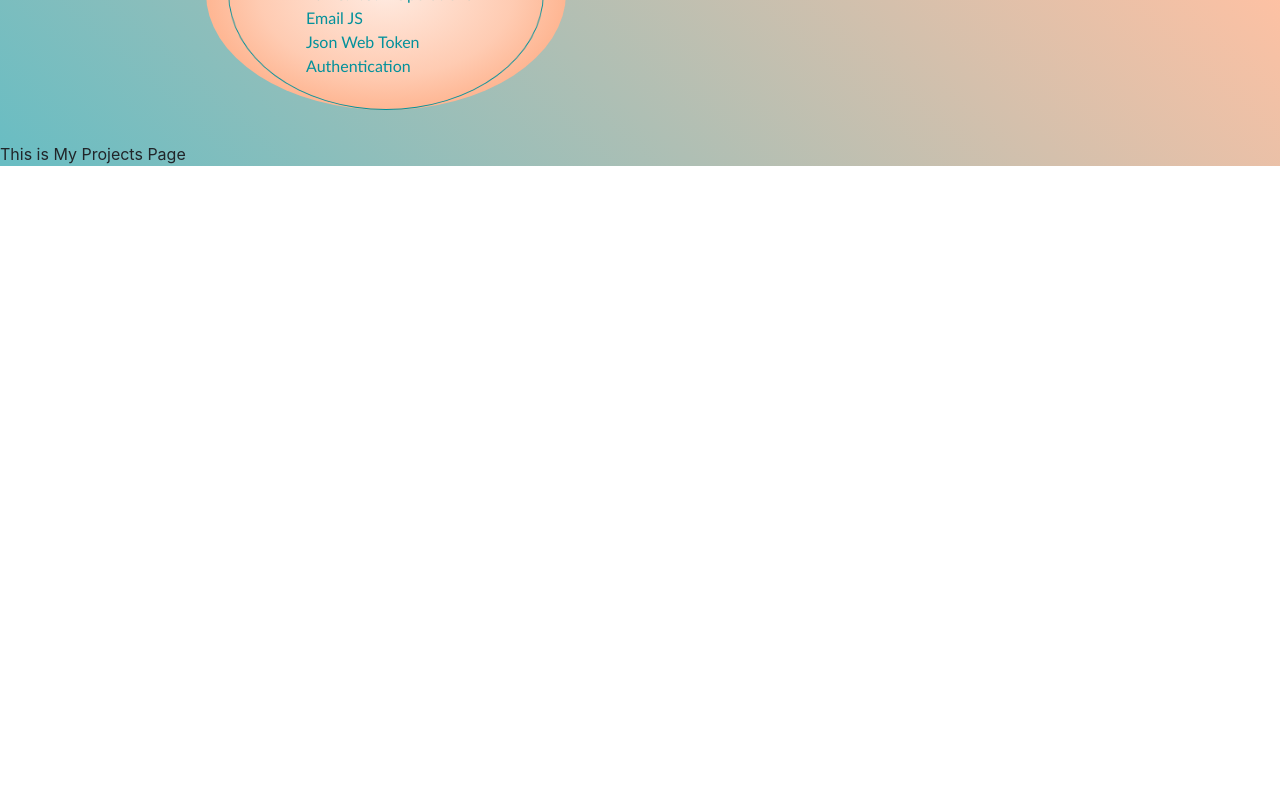
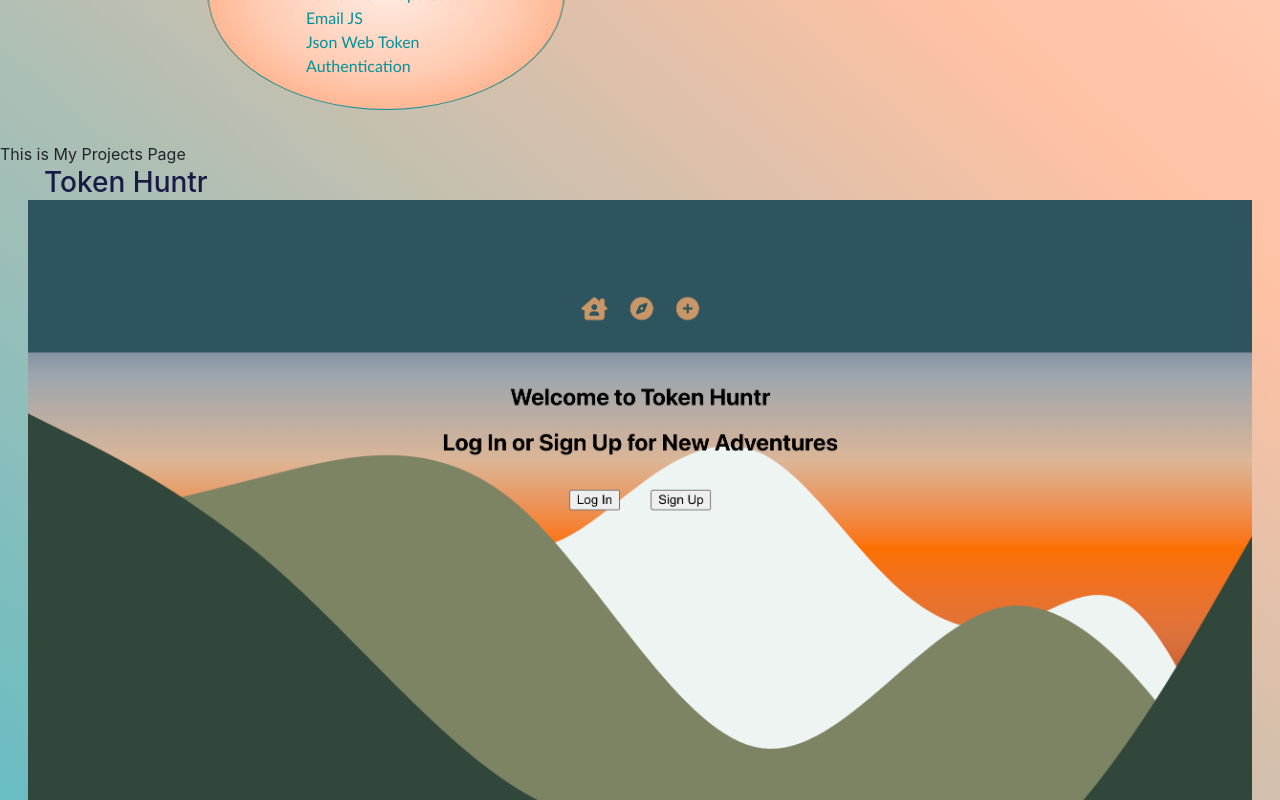
Before and after one commit to Job85/portfolio-site, a React (Create React App) app: page / in a window 1280 px wide. Shown: the part 2000-2800 px from the top of the page. Before the commit the page ends 2166 px from the top, so only its background shows below. Built offline with nearby package versions, Linux system fonts and the light colour scheme.

Commit message:
imported Card component

```diff
--- a/src/pages/projects.js
+++ b/src/pages/projects.js
@@ -1,10 +1,12 @@
 import React from "react";
+import Card from "../components/Card";
 
 const Projects = () => {
 
     return (
         <div id="projects">
             This is My Projects Page
+            <Card />
         </div>
     )
 }
```
